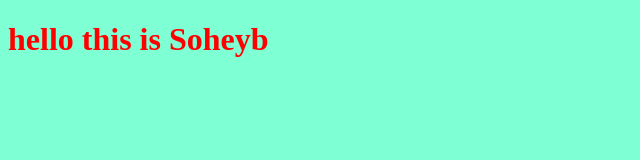
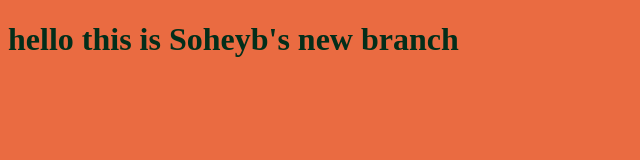
Before and after one commit to SoheybBoutadjine/myproject, a plain HTML site: page index.html in a window 1280 px wide. Shown: the whole page, without its empty margins (0-640 px from the left). Drawn offline with Linux system fonts and the light colour scheme.

Commit message:
changing style for the title

```diff
--- a/index.html
+++ b/index.html
@@ -7,7 +7,7 @@
     <link rel="stylesheet" href="style.css">
 </head>
 <body>
-    <h1>hello this is Soheyb</h1>
+    <h1>hello this is Soheyb's new branch </h1>
     <script src="app.js"></script>
 </body>
 </html>
--- a/style.css
+++ b/style.css
@@ -1,6 +1,6 @@
 h1{
-    color:red;
+    color:rgb(3, 46, 26);
 }
 body{
-    background-color: aquamarine;
+    background-color: rgba(229, 69, 16, 0.791);
 }
```
